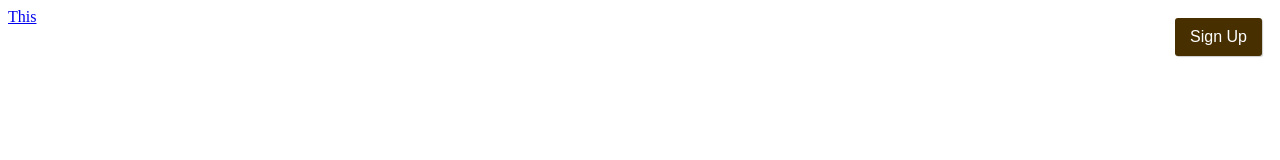
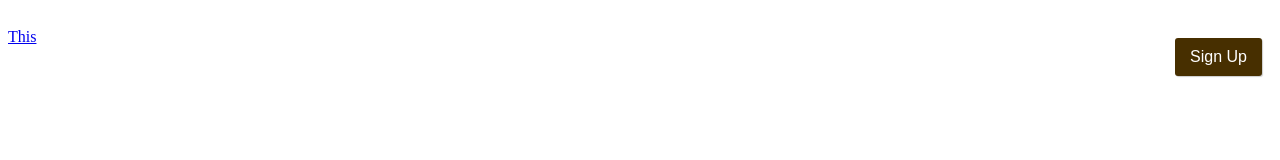
Before and after one commit to taylorhelene/react-UIKit, a React (Create React App) app: page / in a window 1280 px wide. Shown: the top 160 px of the page. Built offline with nearby package versions, Linux system fonts and the light colour scheme; grey boxes are pictures that could not be loaded.

Commit message:
2 files modified, 1 added

```diff
--- a/src/App.js
+++ b/src/App.js
@@ -6,11 +6,16 @@ import ContainerRow from "./ContainerRow.js";
 import Image from "./Image.js";
 import Text from "./Text.js";
 import CardHeadertext from "./CardHeadertext.js";
+import ImageCupContainer from "./ImageCupContainer";
 import "./style.css";
 
 export default function App() {
   return (
-    <div>
+    <div >
+      <ContainerRow className="imageRow">
+      <ImageCupContainer className="ui-containerimage"/>
+      <ImageCupContainer className="ui-extensionimage"/>
+      </ContainerRow>
       <Link href="https://react-tutorial.app">This</Link>
       <Button className="ui-button-right" disabled={false} type="button">Sign Up</Button>
       <ContainerRow className="containerRow">
--- /dev/null
+++ b/src/ImageCupContainer.js
@@ -0,0 +1,5 @@
+import React from "react";
+
+export default function ImageCupContainer(props){
+  return(<div className={props.className}> </div>);
+}
--- a/src/style.css
+++ b/src/style.css
@@ -15,11 +15,14 @@
   color: var(--primary);
 }
 
-.ui-container {
-  width: 80%;
-  margin: 0 auto;
+.ui-containerimage {
+  background-image: url("https://cdn.jsdelivr.net/gh/taylorhelene/react-UIKit@main/src/Images/cupimage.png");
+  height: auto;
+  width: auto;
 }
-
+.ui-extensionimage {
+  background-image: url("https://cdn.jsdelivr.net/gh/taylorhelene/react-UIKit@main/src/Images/cupimageextension.png");
+}
 .ui-textfield {
 padding: 12px 10px;
 border-radius: 3px;
@@ -74,6 +77,11 @@ box-shadow: 1px 1px 1px rgba(0, 0, 0, 0.2);
   height:auto;
   margin:10px;
 }
+.imageRow{
+  display: flex;
+  flex-direction: row;
+
+}
 .containerRow{
   display: flex;
   flex-direction: row;
```
